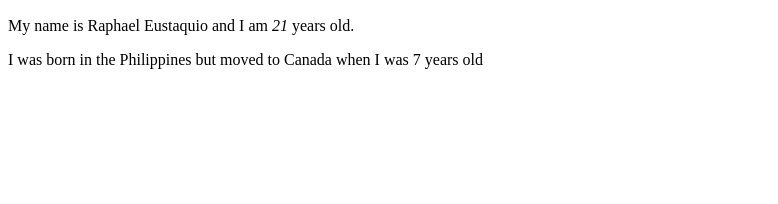
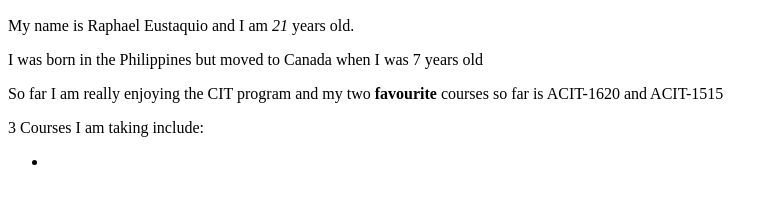
Before and after one commit to RaphaelEustaquio/ACIT1620-Lab4, a plain HTML site: page personal_website/index.html in a window 1280 px wide. Shown: the part 110-314 px from the top of the page, without its empty margins (0-778 px from the left). Drawn offline with Linux system fonts and the light colour scheme.

Commit message:
finished paragraphs started lists

```diff
--- a/personal_website/index.html
+++ b/personal_website/index.html
@@ -13,7 +13,14 @@
             My name is Raphael Eustaquio and I am <em>21</em> years old.
         </p>
         <p>I was born in the Philippines but moved to Canada when I was 7 years old</p>
-        <p></p>
+        <p>So far I am really enjoying the CIT program and my two <strong>favourite</strong>
+        courses so far is ACIT-1620 and ACIT-1515
+        </p>
+        <p>3 Courses I am taking include:</p>
+        <ul>
+            <li></li>
+        </ul>
+
     </body>
 
 </html>
```
